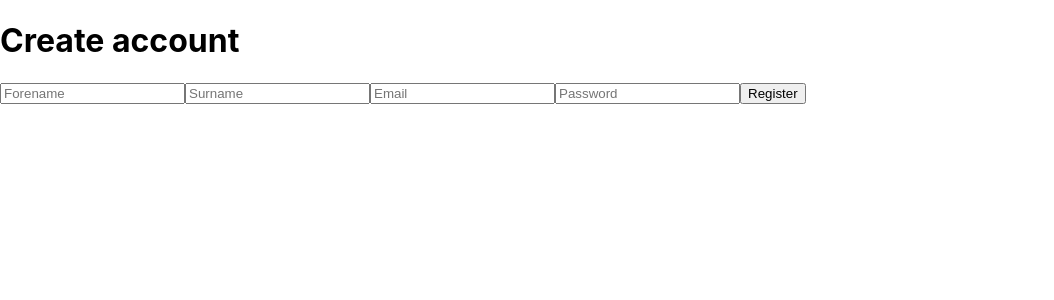
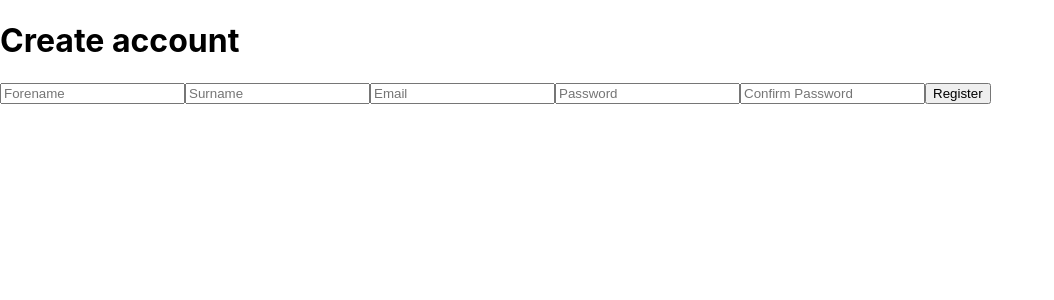
Before and after one commit to NapierJDB/App-Q-Methodology, a React (Create React App) app in the folder project/: page /RegForm in a window 1280 px wide. Shown: the top 300 px of the page, without its empty margins (0-1054 px from the left). Built offline with nearby package versions, Linux system fonts and the light colour scheme; the HTML template or start-up script is replaced by a standard one.

Commit message:
adding password validation

```diff
--- a/project/src/layouts/RegForm.js
+++ b/project/src/layouts/RegForm.js
@@ -16,18 +16,31 @@ export default class RegForm extends React.Component {
       forename: "",
       surname: "",
       email: "",
-      password: ""
+      password: "",
+      passwordConfirm: "",
+      passwordsCorrect: false
     };
 
     this.handleChange = this.handleChange.bind(this);
     this.handleSubmit = this.handleSubmit.bind(this);
   }
 
+  passwordCheck() {
+    if (this.state.password == this.state.passwordConfirm && this.state.password.length >= 6) {
+      this.state.passwordsCorrect = true;
+    }
+    else {
+      alert("Please ensure passwords match and are over 5 characters")
+      throw "Please ensure passwords match and are over 5 characters"
+    }
+  }
 
-  handleChange= event =>  {
+  handleChange = event => {
     this.setState({
       [event.target.name]: event.target.value
     })
+
+
   }
 
   handleSubmit(event) {
@@ -52,6 +65,11 @@ export default class RegForm extends React.Component {
     Passing values to store in a database
     */
 
+    this.passwordCheck();
+
+    if (this.state.passwordsCorrect = true) {
+
+      alert("Success")
       axios
         .post("https://soc-web-liv-60.napier.ac.uk/API/public/account/register", {
           forename: this.state.forename,
@@ -65,6 +83,7 @@ export default class RegForm extends React.Component {
         .catch(function (error) {
           console.log(error);
         });
+    }
   }
 
 
@@ -113,6 +132,16 @@ export default class RegForm extends React.Component {
             required
           />
 
+          <input
+            type="password"
+            name="passwordConfirm"
+            placeholder="Confirm Password"
+            password={this.state.passwordConfirm}
+            //function call
+            onChange={this.handleChange}
+            required
+          />
+
           <button type="submit">
             Register
           </button>
```
Lines whose indentation alone changed are shown as unchanged.
